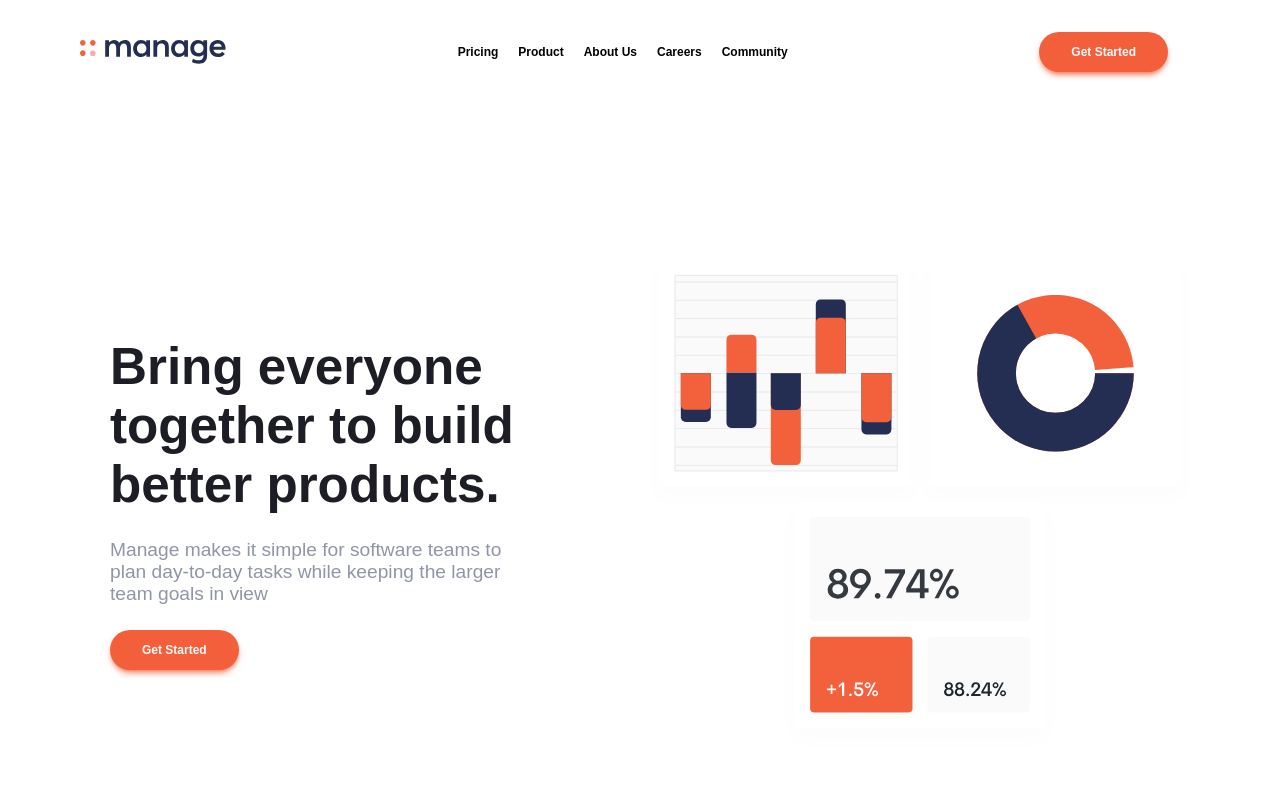
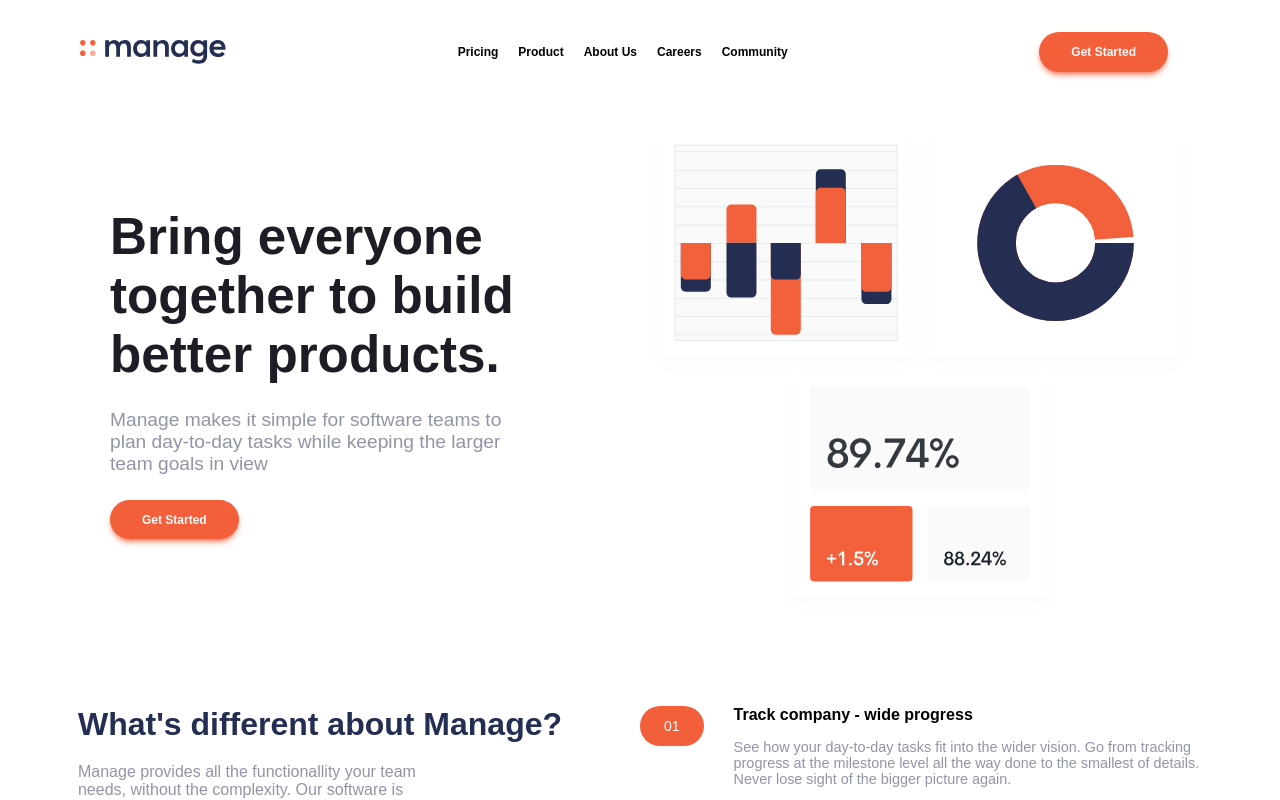
Before and after one commit to Cubaa/manage-landing-page, a React (Create React App) app: page / in a window 1280 px wide. Shown: the top 800 px of the page. Built offline with nearby package versions, Linux system fonts and the light colour scheme; a web font is replaced by a local one.

Commit message:
small changes
small changes

```diff
--- a/src/components/Intro/Intro.tsx
+++ b/src/components/Intro/Intro.tsx
@@ -9,8 +9,8 @@ interface IIntro {
 
 const IntroSection = styled.section<IIntro>`
   width: 100%;
-  min-height: 100vh;
-  padding: 0 5rem;
+  height: auto;
+  padding: 1rem 5rem;
 
   display: flex;
   background-position: center;
```
